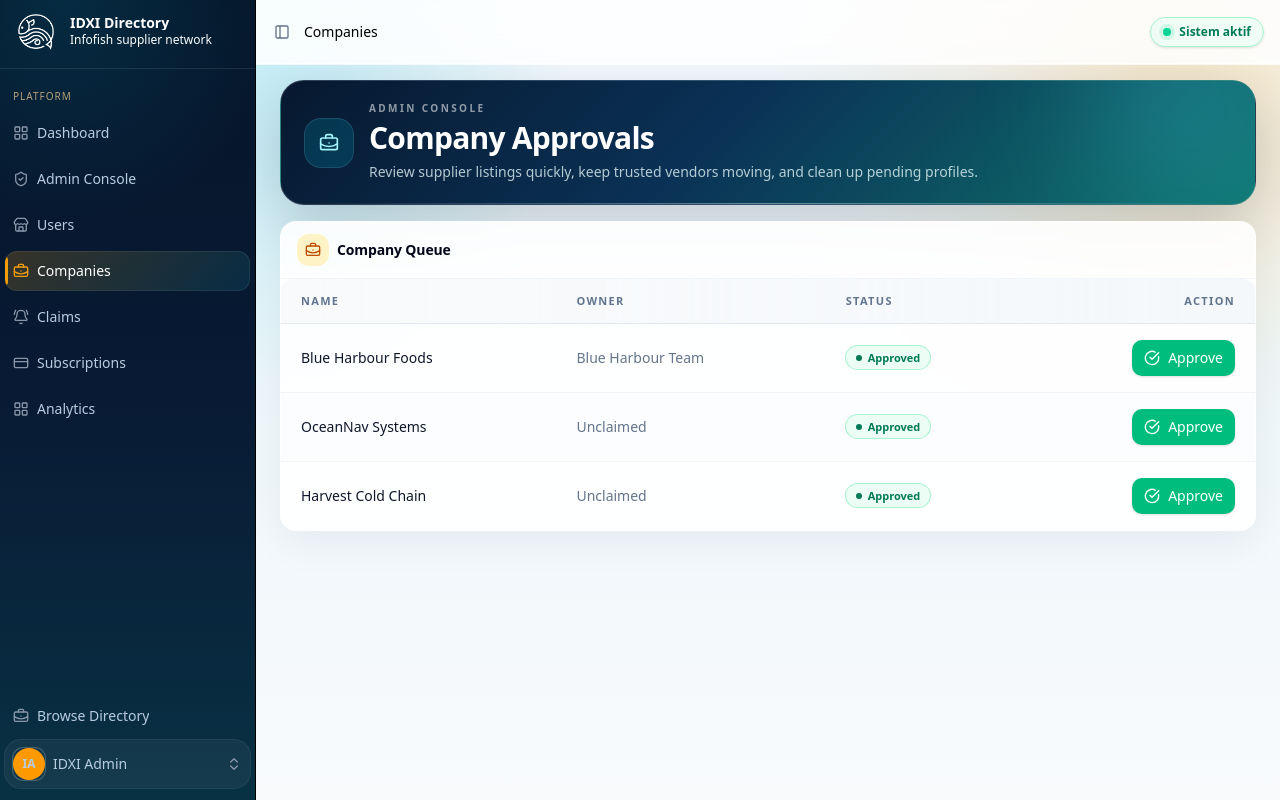
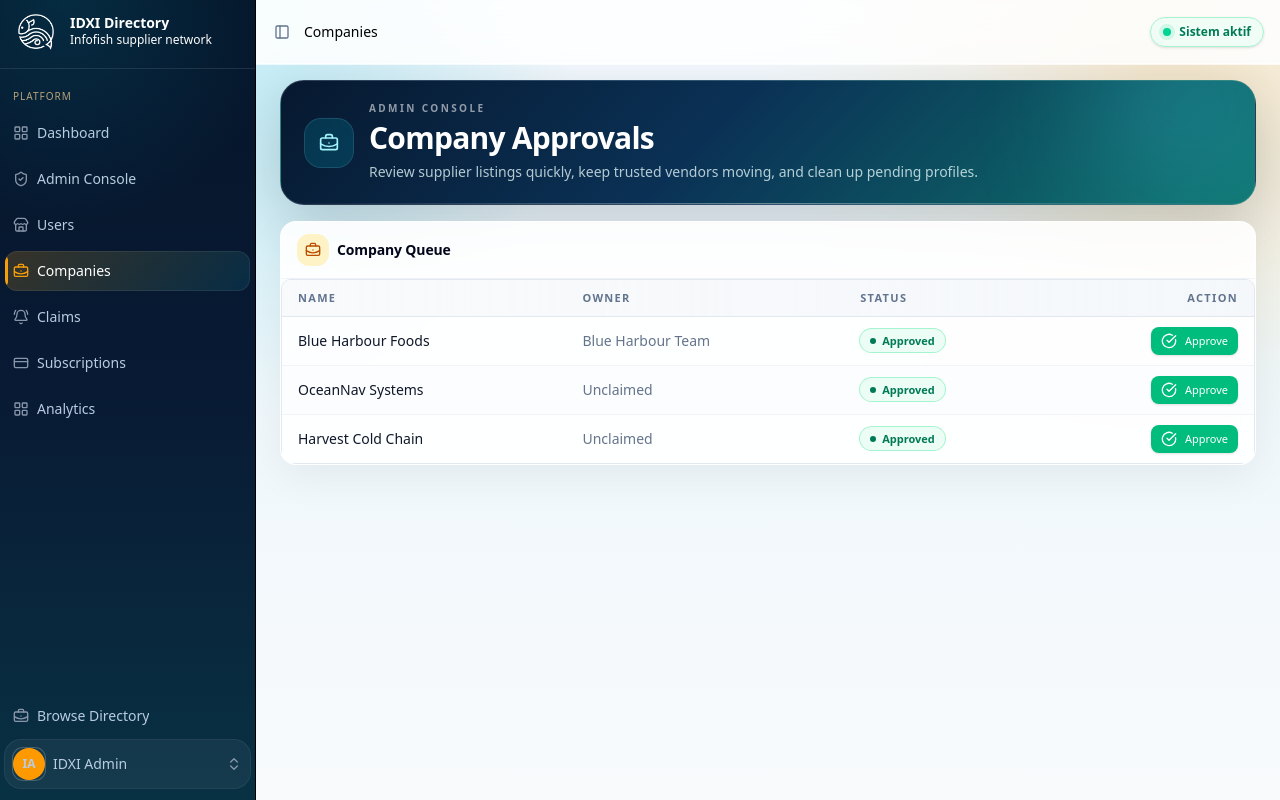
Before and after one commit to shukrisenawi/lr_directory, a Laravel app: page /admin/companies in a window 1280 px wide. Run offline with Laravel 12, Linux system fonts and the light colour scheme; the visitor is signed in with stand-in values (Sample User, id 1); data comes from the database, SQL or seed files in the repository; style sheets or scripts are compiled from the project's sources; some libraries are stand-ins or nearby versions.

Commit message:
Tambah border table, terangkan hover, kecilkan button, reka compact

```diff
--- a/resources/js/components/ui/table.tsx
+++ b/resources/js/components/ui/table.tsx
@@ -4,7 +4,7 @@ import { cn } from '@/lib/utils';
 
 const Table = React.forwardRef<HTMLTableElement, React.HTMLAttributes<HTMLTableElement>>(
     ({ className, ...props }, ref) => (
-        <div className="relative w-full overflow-hidden rounded-xl">
+        <div className="relative w-full overflow-hidden rounded-lg border border-slate-200 shadow-sm">
             <table ref={ref} className={cn('w-full caption-bottom text-sm', className)} {...props} />
         </div>
     ),
@@ -58,7 +58,7 @@ const TableRow = React.forwardRef<HTMLTableRowElement, React.HTMLAttributes<HTML
         <tr
             ref={ref}
             className={cn(
-                'border-b border-slate-100 transition-all duration-150 hover:bg-gradient-to-r hover:from-cyan-50/60 hover:to-blue-50/40 data-[state=selected]:bg-sky-50',
+                'border-b border-slate-100 transition-all duration-100 hover:bg-gradient-to-r hover:from-cyan-100/70 hover:to-blue-100/50 data-[state=selected]:bg-sky-100',
                 className,
             )}
             {...props}
@@ -72,7 +72,7 @@ const TableHead = React.forwardRef<HTMLTableCellElement, React.ThHTMLAttributes<
         <th
             ref={ref}
             className={cn(
-                'h-11 px-5 text-left align-middle text-[11px] font-bold uppercase tracking-[0.12em] text-slate-500 [&:has([role=checkbox])]:pr-0',
+                'h-9 px-4 text-left align-middle text-[11px] font-bold uppercase tracking-[0.12em] text-slate-500 [&:has([role=checkbox])]:pr-0',
                 className,
             )}
             {...props}
@@ -86,7 +86,7 @@ const TableCell = React.forwardRef<HTMLTableCellElement, React.TdHTMLAttributes<
         <td
             ref={ref}
             className={cn(
-                'px-5 py-4 align-middle text-slate-700 [&:has([role=checkbox])]:pr-0',
+                'px-4 py-2.5 align-middle text-slate-700 [&:has([role=checkbox])]:pr-0',
                 className,
             )}
             {...props}
@@ -97,7 +97,7 @@ TableCell.displayName = 'TableCell';
 
 const TableCaption = React.forwardRef<HTMLTableCaptionElement, React.HTMLAttributes<HTMLTableCaptionElement>>(
     ({ className, ...props }, ref) => (
-        <caption ref={ref} className={cn('mt-3 px-5 text-xs text-slate-400', className)} {...props} />
+        <caption ref={ref} className={cn('mt-2 px-4 text-xs text-slate-400', className)} {...props} />
     ),
 );
 TableCaption.displayName = 'TableCaption';
--- a/resources/js/pages/admin/claims.tsx
+++ b/resources/js/pages/admin/claims.tsx
@@ -49,17 +49,17 @@ export default function AdminClaimsPage({
                                             <Button
                                                 size="sm"
                                                 onClick={() => router.patch(route('admin.claims.update', claim.id), { status: 'rejected' })}
-                                                className="rounded-lg border border-[var(--idxi-shallows)] bg-white text-[var(--idxi-tide)] shadow-sm hover:bg-red-50 hover:text-red-600"
+                                                className="h-7 rounded-md border border-[var(--idxi-shallows)] bg-white px-2.5 text-[11px] text-[var(--idxi-tide)] shadow-sm hover:bg-red-50 hover:text-red-600"
                                             >
-                                                <XCircle className="size-3.5" />
+                                                <XCircle className="size-3" />
                                                 Reject
                                             </Button>
                                             <Button
                                                 size="sm"
                                                 onClick={() => router.patch(route('admin.claims.update', claim.id), { status: 'approved' })}
-                                                className="rounded-lg bg-emerald-500 text-white shadow-sm hover:bg-emerald-600"
+                                                className="h-7 rounded-md bg-emerald-500 px-2.5 text-[11px] text-white shadow-sm hover:bg-emerald-600"
                                             >
-                                                <CheckCircle className="size-3.5" />
+                                                <CheckCircle className="size-3" />
                                                 Approve
                                             </Button>
                                         </div>
--- a/resources/js/pages/admin/companies.tsx
+++ b/resources/js/pages/admin/companies.tsx
@@ -46,9 +46,9 @@ export default function AdminCompaniesPage({
                                         <Button
                                             size="sm"
                                             onClick={() => router.patch(route('admin.companies.update', company.id), { status: 'approved' })}
-                                            className="rounded-lg bg-emerald-500 text-white shadow-sm hover:bg-emerald-600"
+                                            className="h-7 rounded-md bg-emerald-500 px-2.5 text-[11px] text-white shadow-sm hover:bg-emerald-600"
                                         >
-                                            <CheckCircle className="size-3.5" />
+                                            <CheckCircle className="size-3" />
                                             Approve
                                         </Button>
                                     </TableCell>
```
